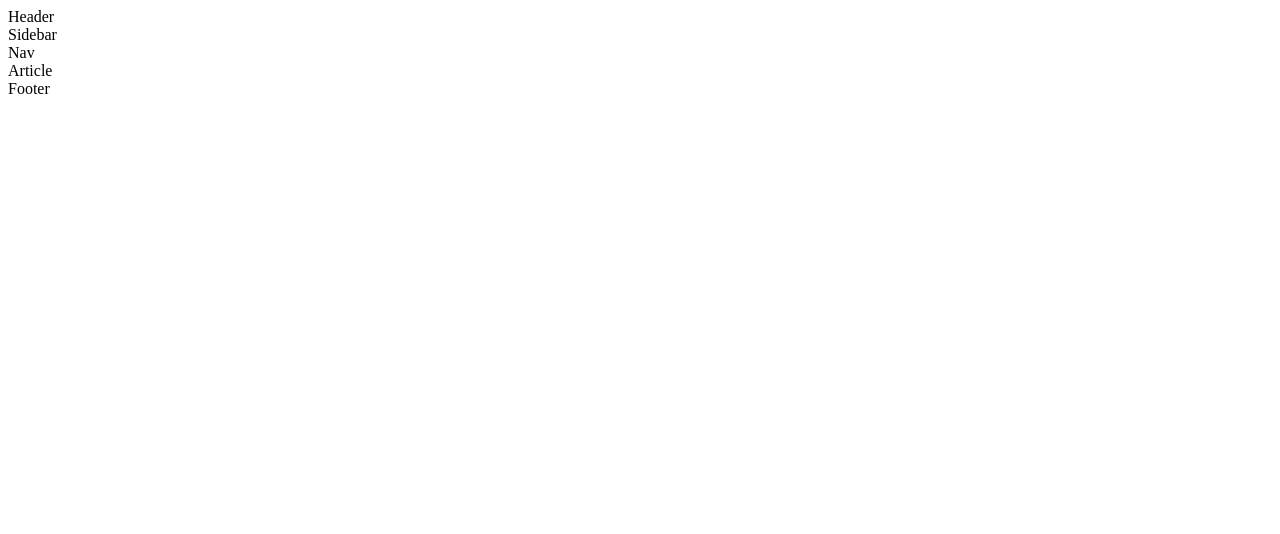
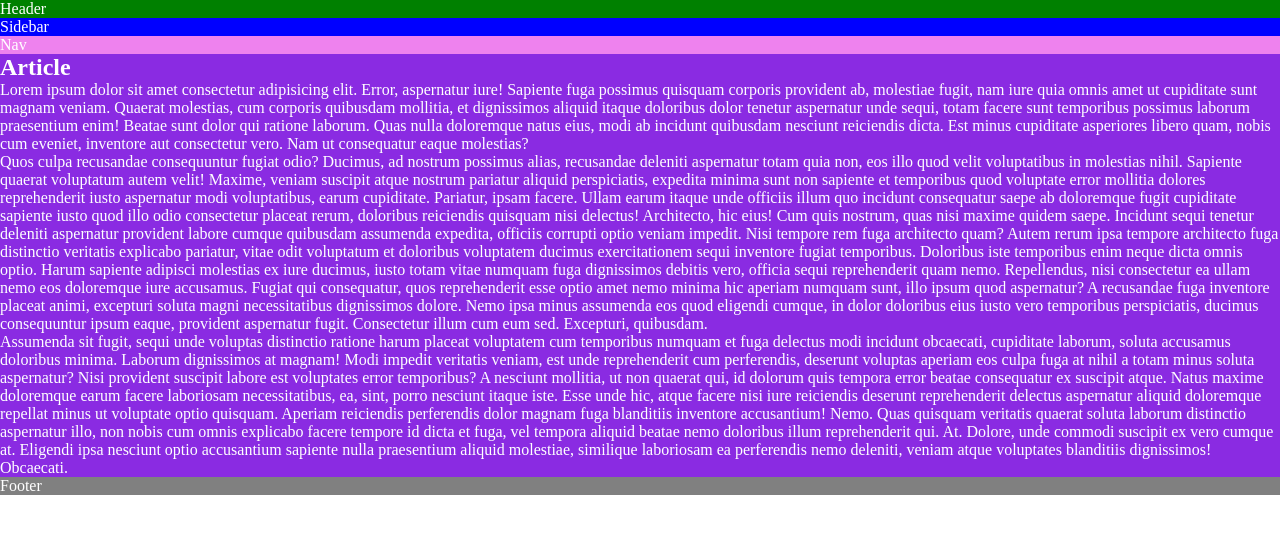
Before and after one commit to stefania120/positioning-grid, a plain HTML site: page index.html in a window 1280 px wide. Drawn offline with Linux system fonts and the light colour scheme.

Commit message:
connect css, add text to article and add color of structure

```diff
--- a/css/style.css
+++ b/css/style.css
@@ -3,3 +3,27 @@
     margin: 0;
     box-sizing: border-box;
 }
+
+body{
+    color: white;
+}
+
+header{
+    background-color: green;
+}
+
+aside{
+    background-color: blue;
+}
+
+nav{
+    background-color: violet;
+}
+
+article{
+    background-color: blueviolet;
+}
+
+footer{
+    background-color: grey;
+}
--- a/index.html
+++ b/index.html
@@ -5,6 +5,7 @@
     <meta charset="UTF-8">
     <meta name="viewport" content="width=device-width, initial-scale=1.0">
     <title>Positioning Grid/</title>
+    <link rel="stylesheet" href="./css/style.css">
 </head>
 
 <body>
@@ -12,7 +13,72 @@
     <main>
         <aside>Sidebar</aside>
         <nav>Nav</nav>
-        <article>Article</article>
+        <article>
+            <h2>Article</h2>
+            <p>Lorem ipsum dolor sit amet consectetur adipisicing elit. Error, aspernatur iure! Sapiente fuga possimus
+                quisquam corporis provident ab, molestiae fugit, nam iure quia omnis amet ut cupiditate sunt magnam
+                veniam.
+                Quaerat molestias, cum corporis quibusdam mollitia, et dignissimos aliquid itaque doloribus dolor
+                tenetur
+                aspernatur unde sequi, totam facere sunt temporibus possimus laborum praesentium enim! Beatae sunt dolor
+                qui
+                ratione laborum.
+                Quas nulla doloremque natus eius, modi ab incidunt quibusdam nesciunt reiciendis dicta. Est minus
+                cupiditate
+                asperiores libero quam, nobis cum eveniet, inventore aut consectetur vero. Nam ut consequatur eaque
+                molestias?</p>
+            <p>Quos culpa recusandae consequuntur fugiat odio? Ducimus, ad nostrum possimus alias, recusandae deleniti
+                aspernatur totam quia non, eos illo quod velit voluptatibus in molestias nihil. Sapiente quaerat
+                voluptatum
+                autem velit!
+                Maxime, veniam suscipit atque nostrum pariatur aliquid perspiciatis, expedita minima sunt non sapiente
+                et
+                temporibus quod voluptate error mollitia dolores reprehenderit iusto aspernatur modi voluptatibus, earum
+                cupiditate. Pariatur, ipsam facere.
+                Ullam earum itaque unde officiis illum quo incidunt consequatur saepe ab doloremque fugit cupiditate
+                sapiente iusto quod illo odio consectetur placeat rerum, doloribus reiciendis quisquam nisi delectus!
+                Architecto, hic eius!
+                Cum quis nostrum, quas nisi maxime quidem saepe. Incidunt sequi tenetur deleniti aspernatur provident
+                labore
+                cumque quibusdam assumenda expedita, officiis corrupti optio veniam impedit. Nisi tempore rem fuga
+                architecto quam?
+                Autem rerum ipsa tempore architecto fuga distinctio veritatis explicabo pariatur, vitae odit voluptatum
+                et
+                doloribus voluptatem ducimus exercitationem sequi inventore fugiat temporibus. Doloribus iste temporibus
+                enim neque dicta omnis optio.
+                Harum sapiente adipisci molestias ex iure ducimus, iusto totam vitae numquam fuga dignissimos debitis
+                vero,
+                officia sequi reprehenderit quam nemo. Repellendus, nisi consectetur ea ullam nemo eos doloremque iure
+                accusamus.
+                Fugiat qui consequatur, quos reprehenderit esse optio amet nemo minima hic aperiam numquam sunt, illo
+                ipsum
+                quod aspernatur? A recusandae fuga inventore placeat animi, excepturi soluta magni necessitatibus
+                dignissimos dolore.
+                Nemo ipsa minus assumenda eos quod eligendi cumque, in dolor doloribus eius iusto vero temporibus
+                perspiciatis, ducimus consequuntur ipsum eaque, provident aspernatur fugit. Consectetur illum cum eum
+                sed.
+                Excepturi, quibusdam.</p>
+            <p>Assumenda sit fugit, sequi unde voluptas distinctio ratione harum placeat voluptatem cum temporibus
+                numquam
+                et fuga delectus modi incidunt obcaecati, cupiditate laborum, soluta accusamus doloribus minima. Laborum
+                dignissimos at magnam!
+                Modi impedit veritatis veniam, est unde reprehenderit cum perferendis, deserunt voluptas aperiam eos
+                culpa
+                fuga at nihil a totam minus soluta aspernatur? Nisi provident suscipit labore est voluptates error
+                temporibus?
+                A nesciunt mollitia, ut non quaerat qui, id dolorum quis tempora error beatae consequatur ex suscipit
+                atque.
+                Natus maxime doloremque earum facere laboriosam necessitatibus, ea, sint, porro nesciunt itaque iste.
+                Esse unde hic, atque facere nisi iure reiciendis deserunt reprehenderit delectus aspernatur aliquid
+                doloremque repellat minus ut voluptate optio quisquam. Aperiam reiciendis perferendis dolor magnam fuga
+                blanditiis inventore accusantium! Nemo.
+                Quas quisquam veritatis quaerat soluta laborum distinctio aspernatur illo, non nobis cum omnis explicabo
+                facere tempore id dicta et fuga, vel tempora aliquid beatae nemo doloribus illum reprehenderit qui. At.
+                Dolore, unde commodi suscipit ex vero cumque at. Eligendi ipsa nesciunt optio accusantium sapiente nulla
+                praesentium aliquid molestiae, similique laboriosam ea perferendis nemo deleniti, veniam atque
+                voluptates
+                blanditiis dignissimos! Obcaecati.</p>
+        </article>
     </main>
     <footer>Footer</footer>
 </body>
```
